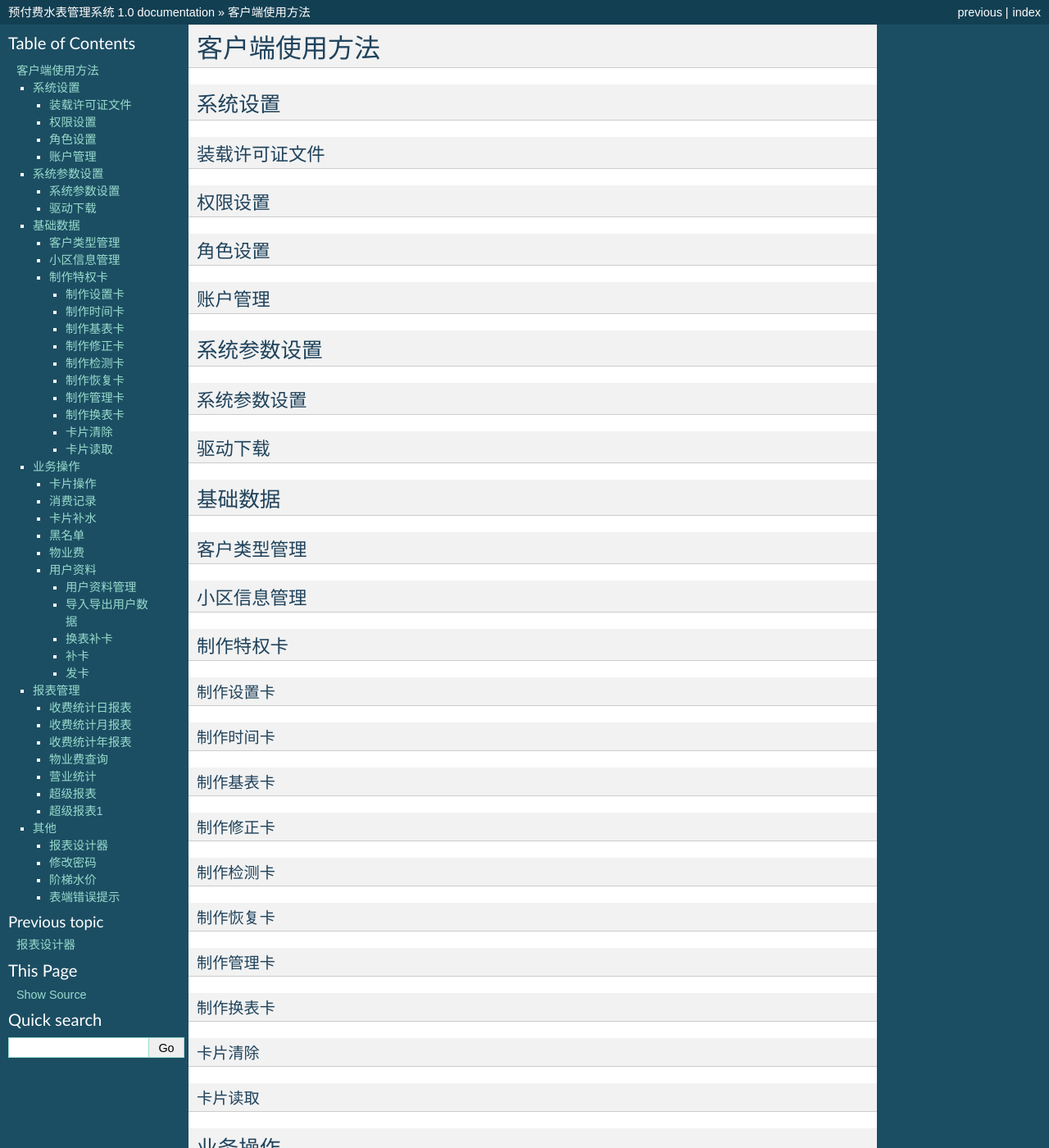
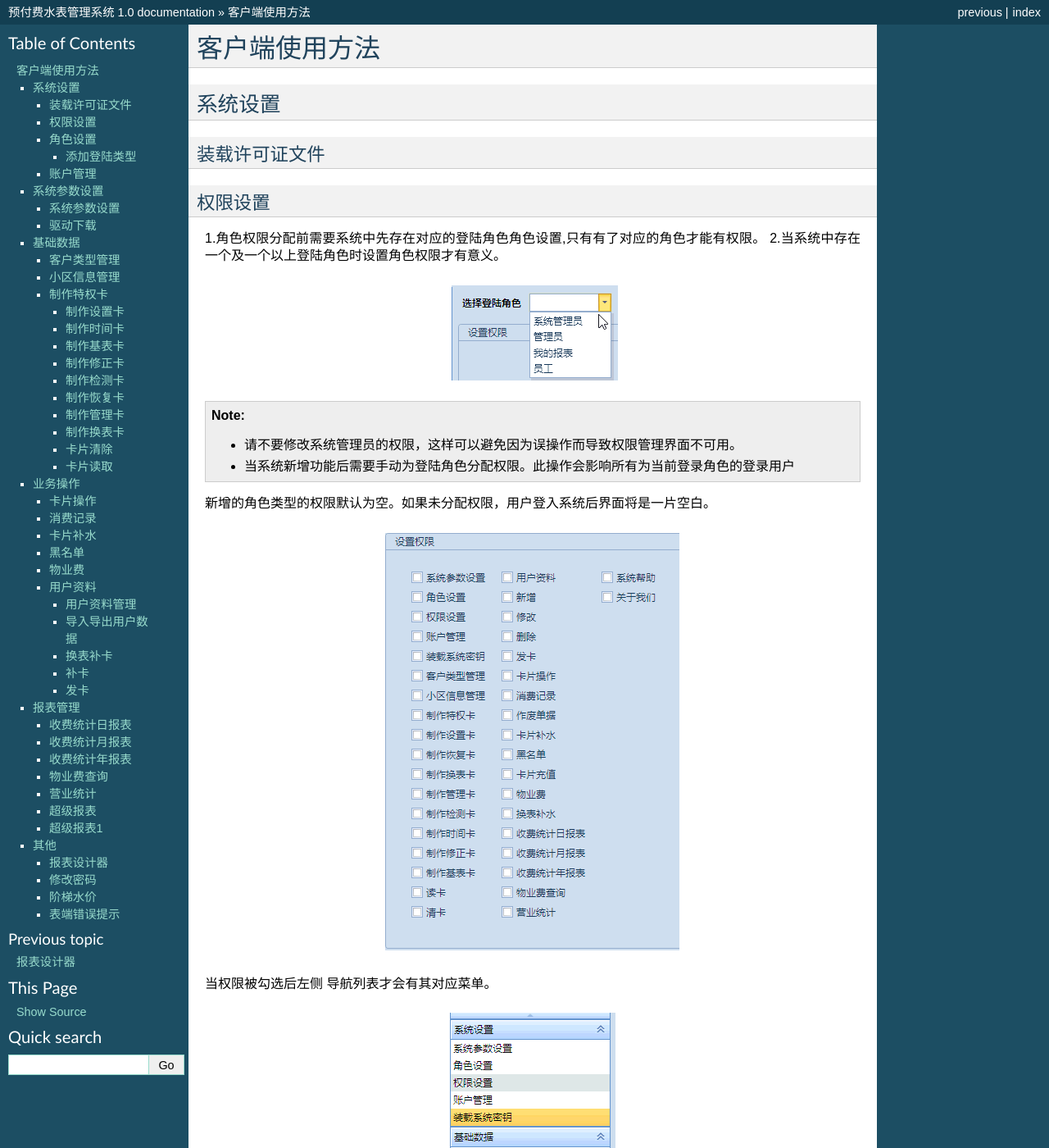
Before and after one commit to Witchie/Doc-PrepaidWaterMeterSystem, a Sphinx documentation site: the page built from docs/usage.rst, in a window 1280 px wide and 1400 px high. Shown: the whole window at 82% size. Built offline with Sphinx 7.4.7, drawn with Linux system fonts in a browser that asks for light colours; some of the changed text lies outside the part shown.

Commit message:
添加了角色和权限

```diff
--- a/docs/usage.rst
+++ b/docs/usage.rst
@@ -11,8 +11,49 @@
 权限设置
 ~~~~~~~~~~~~~~~
 
+1.角色权限分配前需要系统中先存在对应的登陆角色角色设置,只有有了对应的角色才能有权限。
+2.当系统中存在一个及一个以上登陆角色时设置角色权限才有意义。
+
+.. figure:: img/right.png
+
+.. note::
+    - 请不要修改系统管理员的权限，这样可以避免因为误操作而导致权限管理界面不可用。
+    - 当系统新增功能后需要手动为登陆角色分配权限。此操作会影响所有为当前登录角色的登录用户
+
+新增的角色类型的权限默认为空。如果未分配权限，用户登入系统后界面将是一片空白。
+
+.. figure:: img/right2.png
+
+当权限被勾选后左侧 导航列表才会有其对应菜单。
+
+.. figure:: img/right3.png
+
+
+..  note::
+     - 注意：一些二级权限勾选后会在所在界面内部显示
+
+
 角色设置
 ~~~~~~~~~~~~~~~
+
+角色设置，也就是登录用户的类型，预付费水表管理系统根据用户类型的不同，会设置不同的使用权限，不同的权限，相应用户的用户登录后界面也会有所差异。
+
+.. figure:: img/role.png
+
+..  note::
+      - 登录角色一旦创建后将不可删除，仅支持修改登录角色名称。
+
+添加登陆类型
+^^^^^^^^^^^^^^^
+
+添加登陆类型时登陆类别和登陆名称建议使用同一名称。
+
+.. note::
+
+    - 不同版本的系统UI界面可能会有所不同
+
+.. figure:: img/role1.png
+
 
 账户管理
 ~~~~~~~~~~~~~~~
@@ -133,11 +174,18 @@
 ~~~~~~~~~~~~~~~
 
 
+
+
 其他
 --------
 
 报表设计器
 ~~~~~~~~~~~~~~~
+
+编写中...
+
+  小伙子别急..
+
 
 修改密码
 ~~~~~~~~~~~~~~~
```
Also changed, not shown: docs/img/right.png (added), docs/img/right2.png (added), docs/img/right3.png (added), docs/img/role.png (added), docs/img/role1.png (added).
